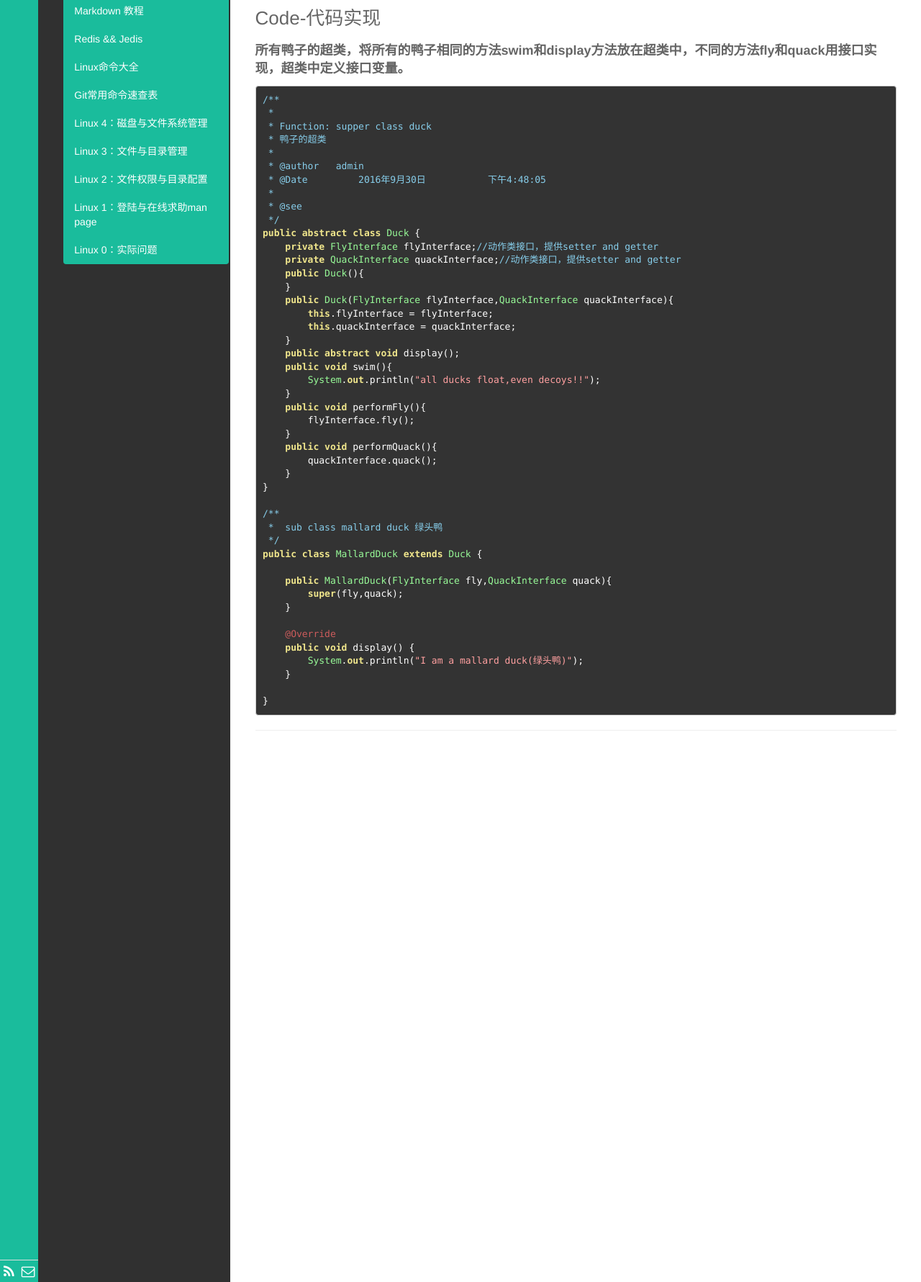
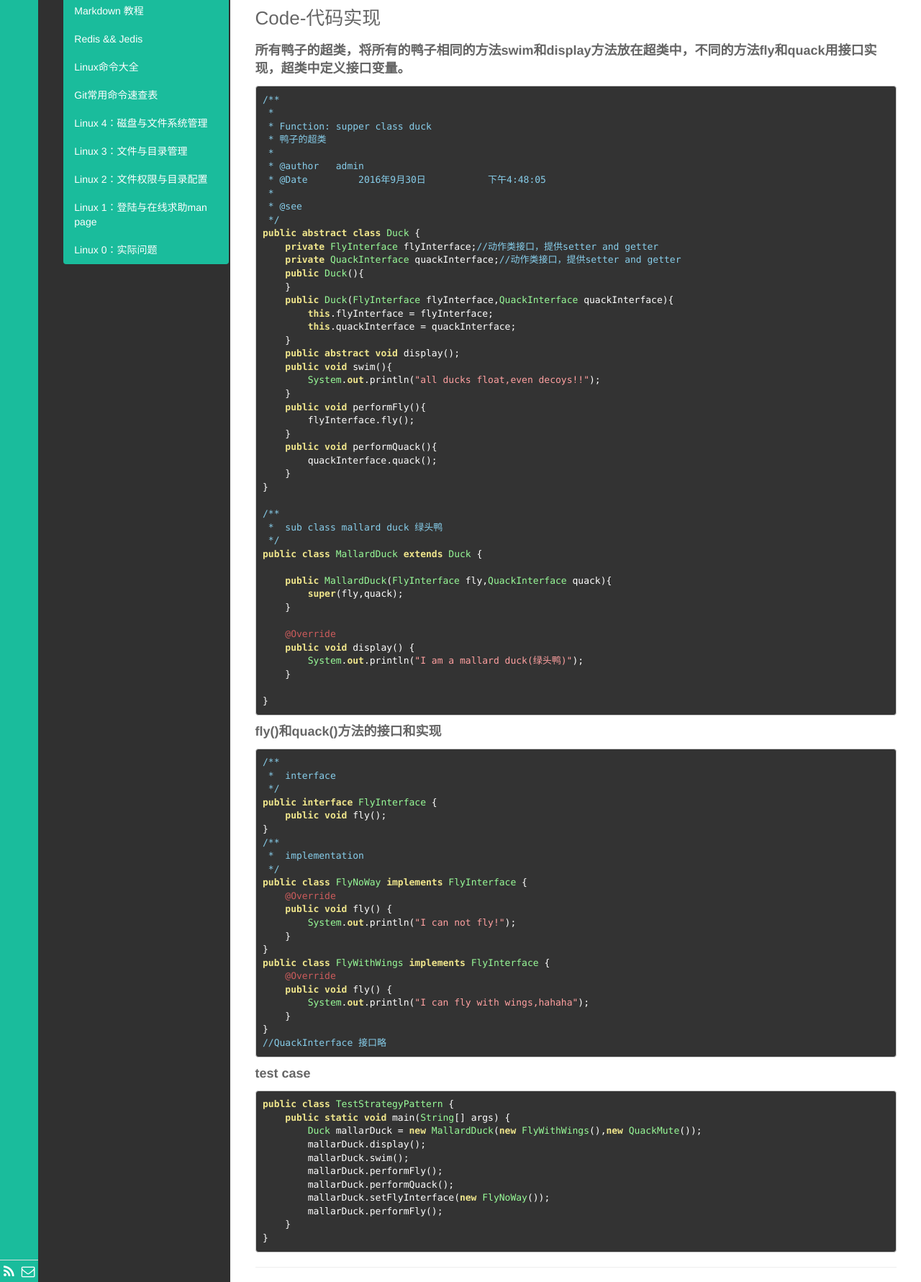
Before and after one commit to demon7452/demon7452.github.io, a Jekyll site: the page built from _posts/技术/2016-09/2016-09-28-设计模式-01-策略模式.md, in a window 1280 px wide, cut to the strip 1216-2997 px from the top of the page. Shown: the whole strip at 72% size. Built offline with Jekyll 4.4.1, drawn with Linux system fonts in a browser that asks for light colours; comment, search, counter and statistics services are not loaded.

Commit message:
Update _posts/技术/2016-09/2016-09-28-设计模式-01-策略模式.md

````diff
--- a/_posts/技术/2016-09/2016-09-28-设计模式-01-策略模式.md
+++ b/_posts/技术/2016-09/2016-09-28-设计模式-01-策略模式.md
@@ -84,3 +84,46 @@ public class MallardDuck extends Duck {
 }
 
 ```
+
+**fly()和quack()方法的接口和实现**
+
+```
+/**
+ *  interface
+ */
+public interface FlyInterface {
+    public void fly();
+}
+/**
+ *  implementation
+ */
+public class FlyNoWay implements FlyInterface {
+    @Override
+    public void fly() {
+        System.out.println("I can not fly!");
+    }
+}
+public class FlyWithWings implements FlyInterface {
+    @Override
+    public void fly() {
+        System.out.println("I can fly with wings,hahaha");
+    }
+}
+//QuackInterface 接口略
+```
+
+**test case**
+
+```
+public class TestStrategyPattern {
+    public static void main(String[] args) {
+        Duck mallarDuck = new MallardDuck(new FlyWithWings(),new QuackMute());
+        mallarDuck.display();
+        mallarDuck.swim();
+        mallarDuck.performFly();
+        mallarDuck.performQuack();
+        mallarDuck.setFlyInterface(new FlyNoWay());
+        mallarDuck.performFly();
+    }
+}
+```
````
